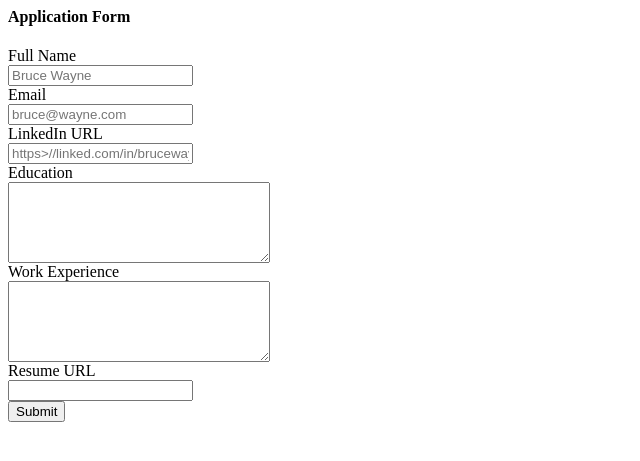
After one commit to waifuisalie/tutorial-jovian-careers-website, a Flask app: template templates/form_application.html in a window 1280 px wide. The commit adds this page. Shown: the top 461 px of the page, without its empty margins (0-640 px from the left). Run offline with Flask 2, Linux system fonts and the light colour scheme; the template is opened without the code that fills it, so the values that code supplies are empty.

Commit message:
Store form application in database

```diff
--- a/app.py
+++ b/app.py
@@ -1,5 +1,5 @@
-from flask import Flask, render_template, jsonify
-from database import load_jobs_from_db, load_job_from_db
+from flask import Flask, render_template, jsonify, request
+from database import load_jobs_from_db, load_job_from_db, add_application_to_db
 
 
 app = Flask(__name__)
@@ -23,10 +23,20 @@ def show_job(id):
     if not data_fetch:
         return "Job not Found", 404
     job = data_fetch[0]
-    print(job['responsabilities'].split('\n'))
     return render_template('jobpage.html',
                            job=job
                            )
 
+@app.route("/job/<id>/apply", methods=['post'])
+def apply_to_job(id):
+    data = request.form
+    data_fetch = load_job_from_db(id)
+    job = data_fetch[0]
+    add_application_to_db(id, data)
+    return render_template('submitted_application.html',
+                           application = data,
+                           job = job)
+
+
 if __name__ == '__main__':
     app.run(debug=True)     # so you can use in replit with browser in browser: app.run(host='0.0.0.0', deb)
--- /dev/null
+++ b/templates/form_application.html
@@ -0,0 +1,34 @@
+<h4>Application Form</h4>
+<form action="/job/{{job['id']}}/apply" method="post">
+    <div class="mb-2">
+        <label>Full Name</label><br>
+        <input type="text" name="full_name" placeholder="Bruce Wayne">
+    </div>
+    <div class="mb-2">
+        <label>Email</label><br>
+        <input type="text" name="email" placeholder="bruce@wayne.com">
+    </div>
+
+    <div class="mb-2">
+        <label>LinkedIn URL</label><br>
+        <input type="text" name="linkedin_url" placeholder="https>//linked.com/in/brucewayne">
+    </div>
+
+    <div class="mb-2">
+        <label>Education</label><br>
+        <textarea name="education" id="" cols="30" rows="5"></textarea>
+    </div>
+
+    <div class="mb-2">
+        <label>Work Experience</label><br>
+        <textarea name="work_experience" id="" cols="30" rows="5"></textarea>
+    </div>
+
+    <div class="mb-2">
+        <label>Resume URL</label><br>
+        <input type="text" name="resume_url">
+    </div>
+
+
+    <input type="submit">
+</form>
--- a/templates/jobpage.html
+++ b/templates/jobpage.html
@@ -23,11 +23,10 @@
                 <li>{{line}}</li>
                 {% endfor %}
             </ol>
-            <p>{{job['requirements']}}</p>
             <h4>Salary</h4>
             <p>{{job['currency']}}{{job['salary']}}</p>
+            {% include 'form_application.html' %}
         </div>
-
         {% include 'footer.html' %}
     </body>
 </html>
```
Also changed, not shown: database.py (+20 -3 lines), templates/submitted_application.html (added, +36 -0 lines).
